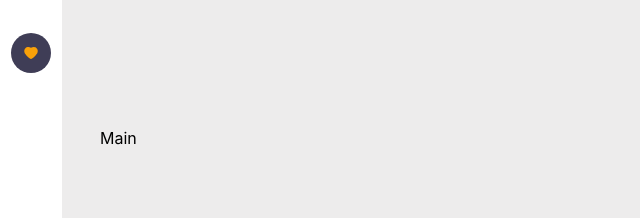
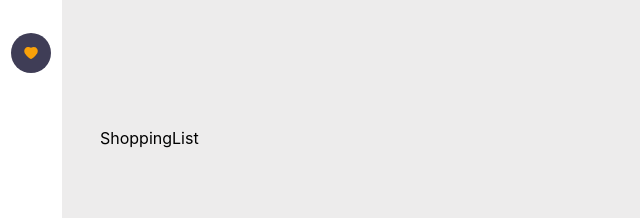
Before and after one commit to ZounMedia/shoppingify, a Next.js app in the folder client/: page / in a window 1280 px wide. Shown: the top 218 px of the page, without its empty margins (0-640 px from the left). Built offline with nearby package versions, Linux system fonts and the light colour scheme.

Commit message:
add toggle functionality to main component

```diff
--- a/client/src/common/components/main/Main.tsx
+++ b/client/src/common/components/main/Main.tsx
@@ -1,8 +1,25 @@
 import { FC } from "react";
+import { NavTabs } from "@modules/nav/navSlice";
+import ShoppingHistory from "@modules/shopping-history/ShoppingHistory";
+import ShoppingList from "@modules/shopping-list/ShoppingList";
+import ShoppingStats from "@modules/shopping-stats/ShoppingStats";
 import styles from "@styles/Main.module.scss";
+import { useAppSelector } from "@app/hooks";
 
 const Main: FC = () => {
-  return <main className={styles.container}>Main</main>;
+  const currentTab = useAppSelector((state) => state.nav.currentTab);
+
+  const renderSection = () => {
+    switch (currentTab) {
+      case NavTabs.shoppingStats:
+        return <ShoppingStats />;
+      case NavTabs.shoppingHistory:
+        return <ShoppingHistory />;
+      default:
+        return <ShoppingList />;
+    }
+  };
+  return <main className={styles.container}>{renderSection()}</main>;
 };
 
 export default Main;
--- a/client/src/modules/nav/SideNav.tsx
+++ b/client/src/modules/nav/SideNav.tsx
@@ -15,11 +15,23 @@ const SideNav: FC = () => {
         <AiFillHeart color="#F9A109" />
       </div>
       <div className={styles.navItems}>
-        <ImList2 color="#454545" size={20} />
+        <ImList2
+          onClick={() => dispatch(handleNavTab(NavTabs.shoppingList))}
+          color="#454545"
+          size={20}
+        />
 
-        <FaHistory color="#454545" size={20} />
+        <FaHistory
+          onClick={() => dispatch(handleNavTab(NavTabs.shoppingHistory))}
+          color="#454545"
+          size={20}
+        />
 
-        <ImStatsBars color="#454545" size={20} />
+        <ImStatsBars
+          onClick={() => dispatch(handleNavTab(NavTabs.shoppingStats))}
+          color="#454545"
+          size={20}
+        />
       </div>
       <div className={styles.cart}>
         <AiOutlineShoppingCart color="white" size={20} />
--- a/client/src/modules/shopping-stats/ShoppingStats.tsx
+++ b/client/src/modules/shopping-stats/ShoppingStats.tsx
@@ -1,7 +1,7 @@
 import { FC } from "react";
 
 const ShoppingStats: FC = () => {
-  return <div>TopItems</div>;
+  return <div>ShoppingStats</div>;
 };
 
 export default ShoppingStats;
```
